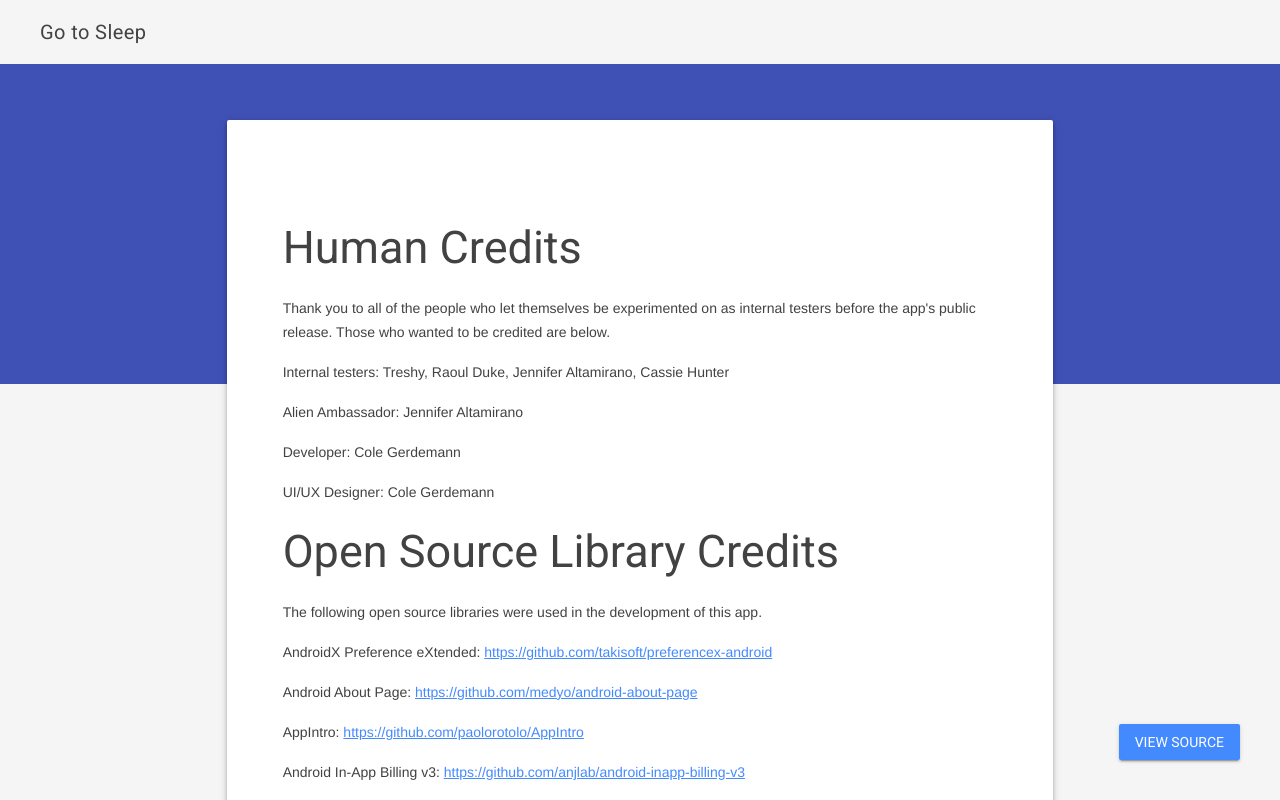
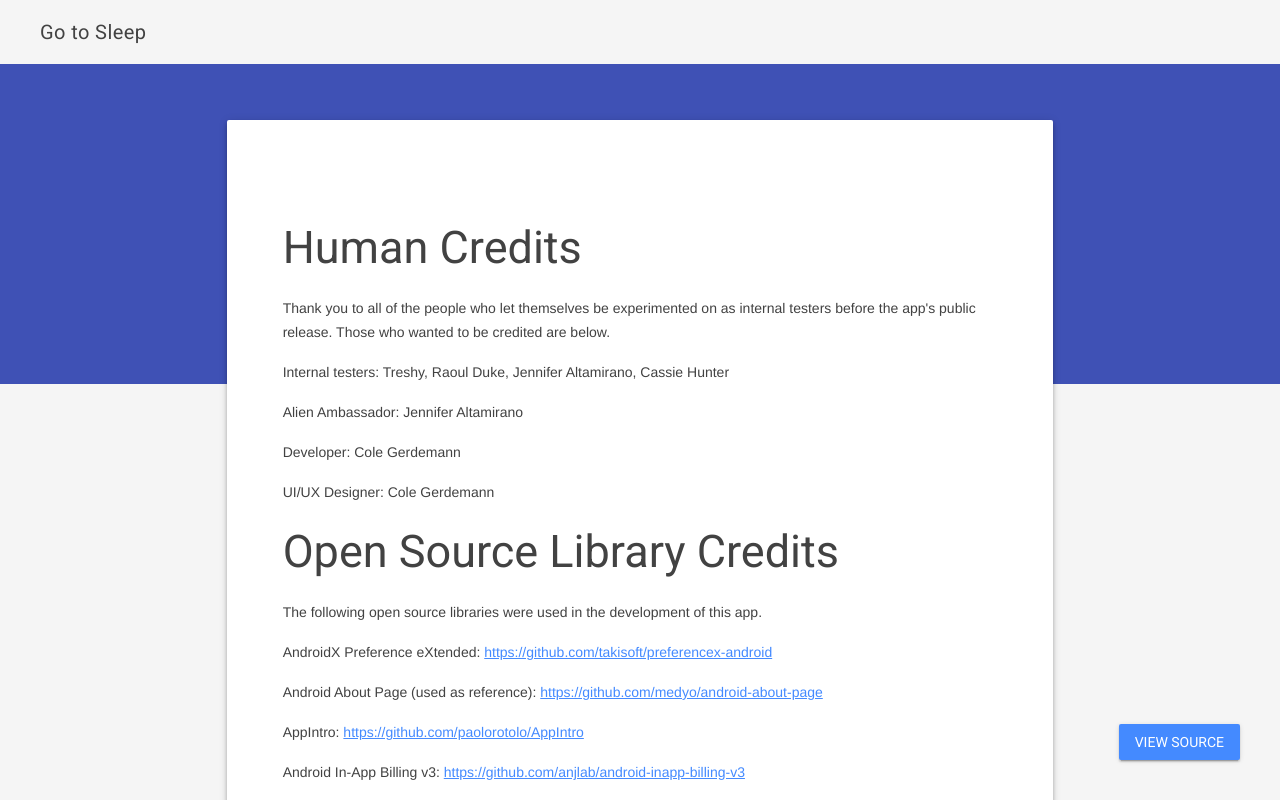
Before and after one commit to CorvetteCole/GotoSleep, a plain HTML site: page docs/credits/index.html in a window 1280 px wide. Drawn offline with nearby package versions, Linux system fonts and the light colour scheme.

Commit message:
update version

```diff
--- a/docs/credits/index.html
+++ b/docs/credits/index.html
@@ -54,7 +54,7 @@
 <h2>Open Source Library Credits</h2>
 <p>The following open source libraries were used in the development of this app.</p>
 <p>AndroidX Preference eXtended:&nbsp;<a href="https://github.com/takisoft/preferencex-android">https://github.com/takisoft/preferencex-android</a></p>
-<p>Android About Page:&nbsp;<a href="https://github.com/medyo/android-about-page">https://github.com/medyo/android-about-page</a></p>
+<p>Android About Page (used as reference):&nbsp;<a href="https://github.com/medyo/android-about-page">https://github.com/medyo/android-about-page</a></p>
 <p>AppIntro:&nbsp;<a href="https://github.com/paolorotolo/AppIntro">https://github.com/paolorotolo/AppIntro</a></p>
 <p>Android In-App Billing v3:&nbsp;<a href="https://github.com/anjlab/android-inapp-billing-v3">https://github.com/anjlab/android-inapp-billing-v3</a></p>
 <h2>Icon Credits</h2>
```
Also changed, not shown: 1 other file.
